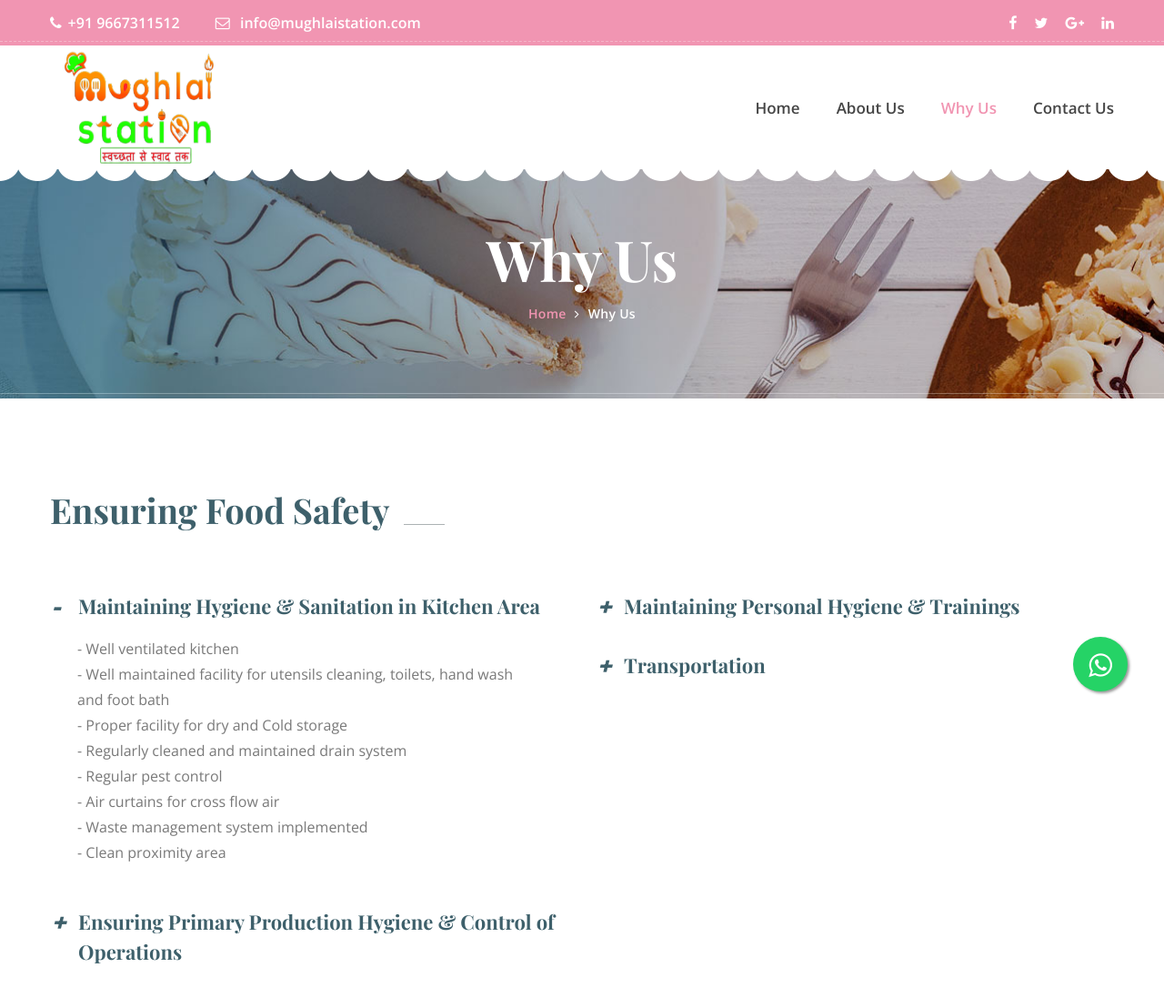
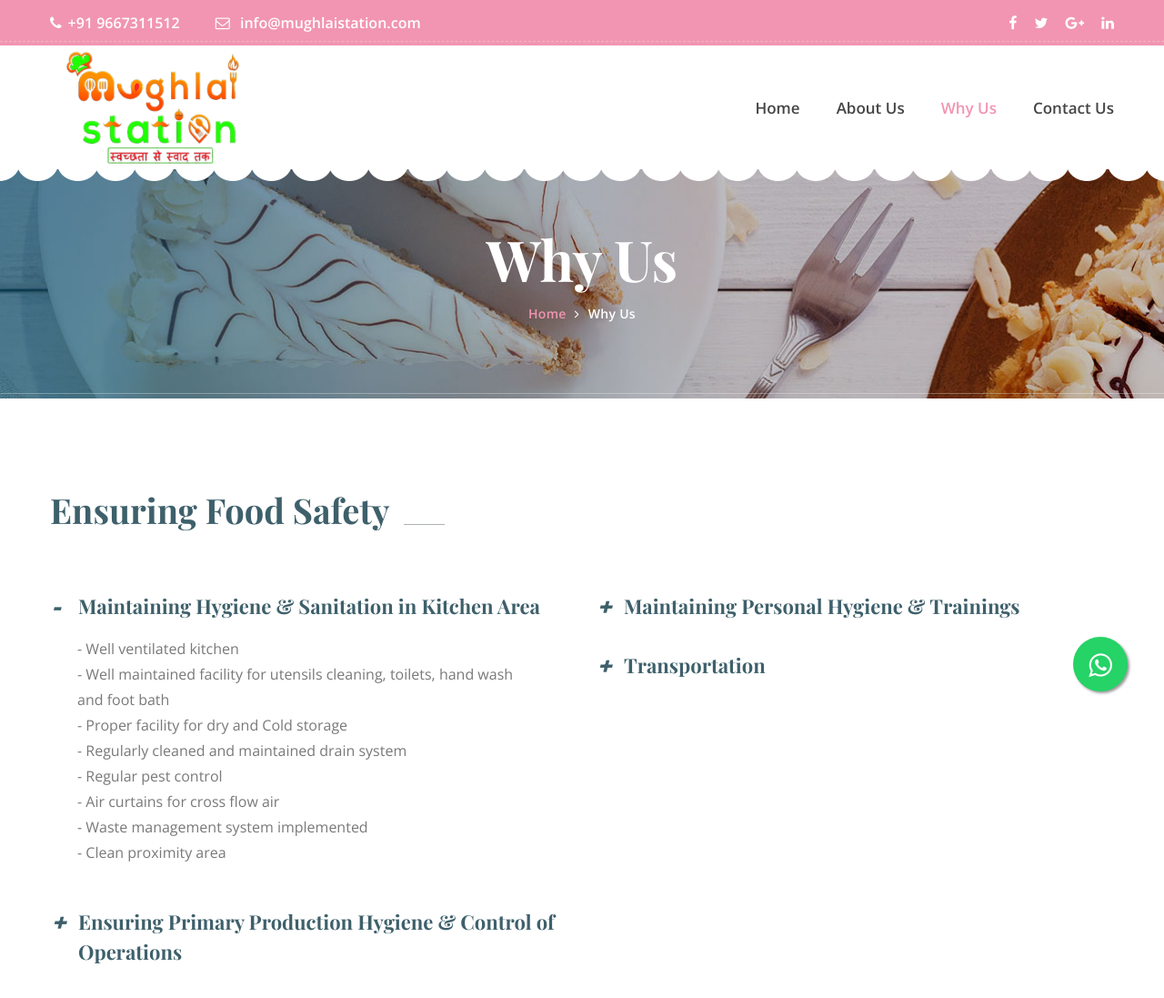
Before and after one commit to hkbhaskar/MughlaiStation, a plain HTML site: page why.html in a window 1280 px wide. Shown: the top 1097 px of the page at 91% size. Drawn offline with nearby package versions, Linux system fonts and the light colour scheme; a web font is replaced by a local one.

Commit message:
Update why.html

```diff
--- a/why.html
+++ b/why.html
@@ -67,7 +67,7 @@
 			<div class="main_menu_two">
 				<div class="container">
 					<nav class="navbar navbar-expand-lg navbar-light bg-light">
-						<a class="navbar-brand" href="index.html"><img src="img/logo-4.png" alt="" height="126px" width="196px"></a>
+						<a class="navbar-brand" href="index.html"><img src="img/logo-4.png" alt="" height="126px" width="226px"></a>
 						<button class="navbar-toggler" type="button" data-toggle="collapse" data-target="#navbarSupportedContent" aria-controls="navbarSupportedContent" aria-expanded="false" aria-label="Toggle navigation">
 							<span class="my_toggle_menu">
                             	<span></span>
```
